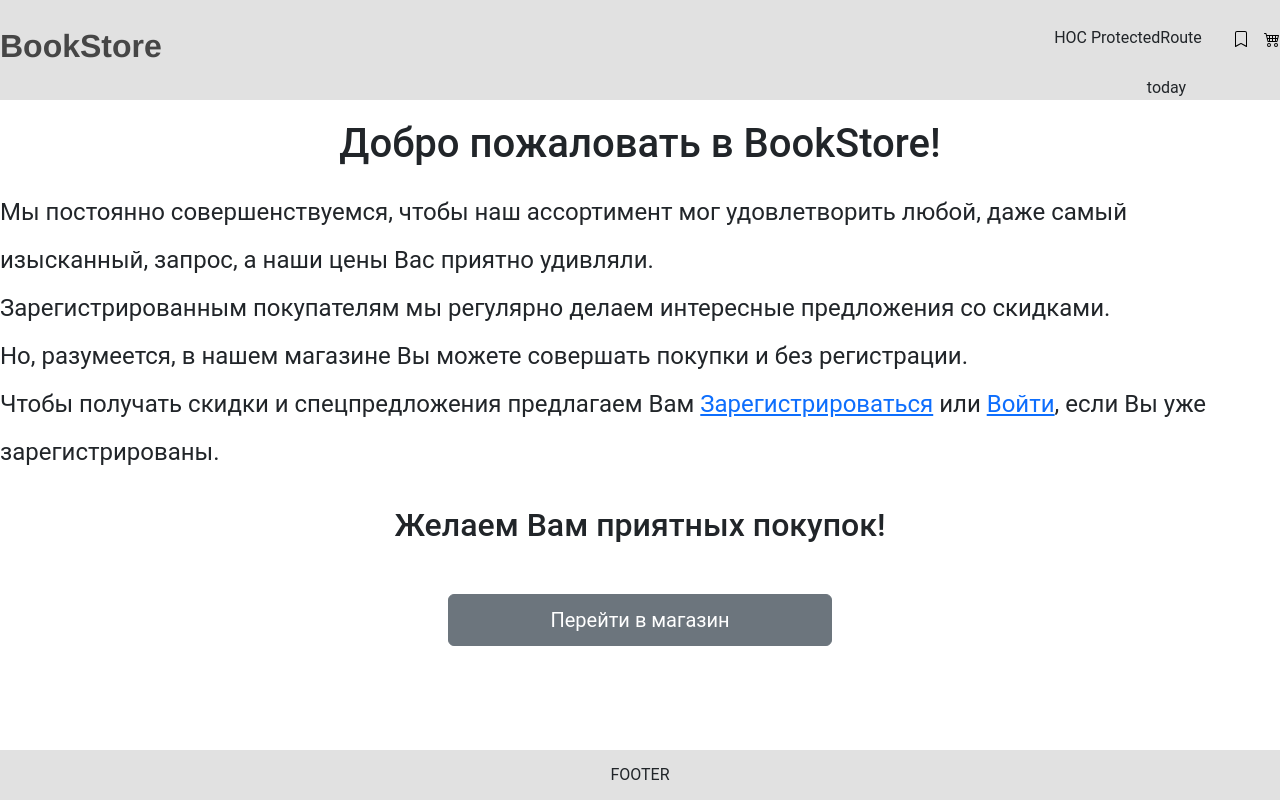
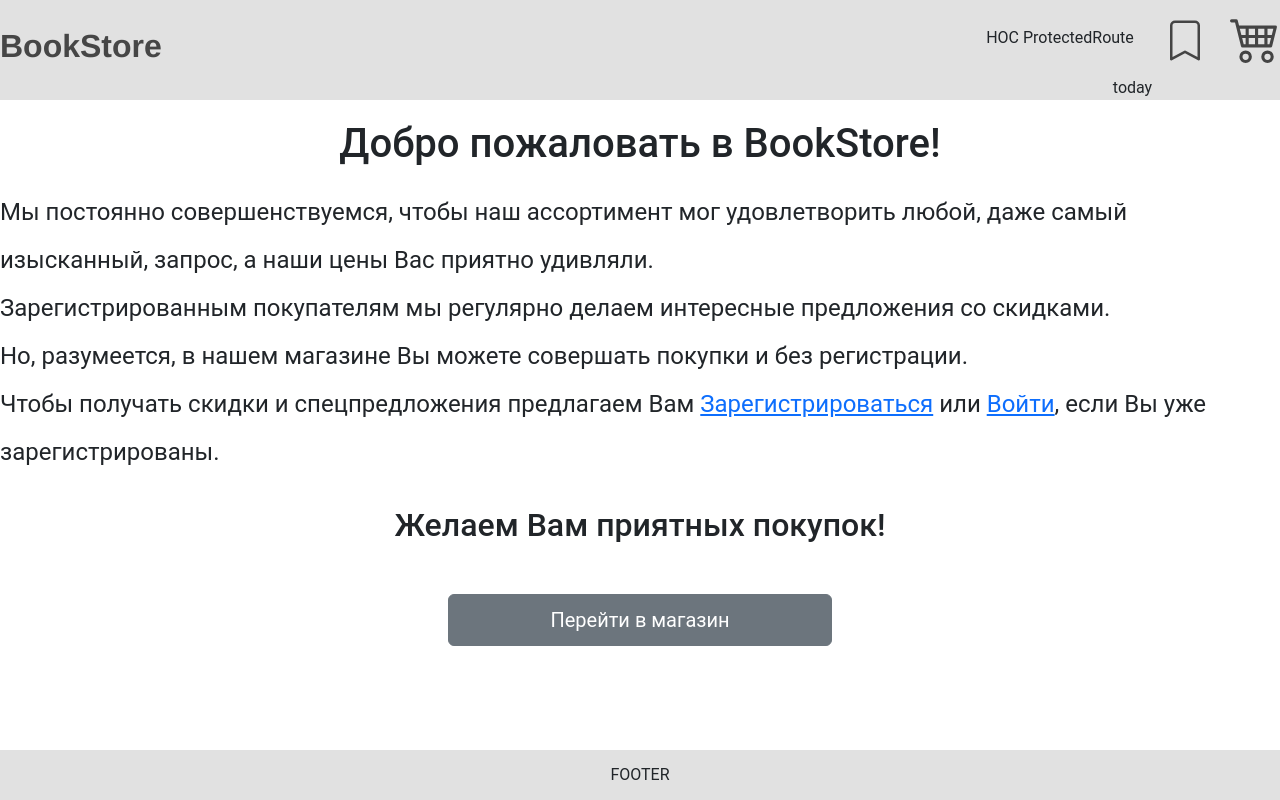
Before and after one commit to DNWD843/book-store, a React (Create React App) app: page / in a window 1280 px wide. Built offline with nearby package versions, Linux system fonts and the light colour scheme.

Commit message:
40: доработал иконки, небольшой рефакторинг

```diff
--- a/src/components/CardToolBar/CardToolBar.module.css
+++ b/src/components/CardToolBar/CardToolBar.module.css
@@ -1,4 +1,4 @@
-.tooltip {
+.toolbar {
   cursor: pointer;
   display: grid;
   transition: bottom 0.2s ease-in-out;
@@ -53,14 +53,11 @@
 
 .bookmarkIcon {
   cursor: pointer;
-  fill: var(--light-grey);
   grid-column: first/second;
   grid-row: second/end;
   align-self: end;
   justify-self: center;
-  width: 26px;
-  height: 26px;
-  transition: all 0.2s ease-in-out;
+
 }
 
 .cartIcon {
@@ -69,14 +66,24 @@
   justify-self: center;
   align-self: end;
   margin: 0;
+  cursor: pointer;
+}
+
+.bookmarkIcon svg {
+  fill: var(--grey);
+  width: 26px;
+  height: 26px;
+  transition: all 0.2s ease-in-out;
+}
+
+.cartIcon svg {
+  fill: var(--grey);
   width: 30px;
   height: 30px;
-  fill: var(--light-grey);
-  cursor: pointer;
   transition: all 0.25s ease-in-out;
 }
 
-.bookmarkIcon:hover, .cartIcon:hover {
-  fill: var(--super-light-grey);
+.bookmarkIcon:hover svg, .cartIcon:hover svg {
+  fill: var(--light-grey);
   transform: scale(1.3);
 }
--- a/src/components/CardToolBar/CardToolBar.tsx
+++ b/src/components/CardToolBar/CardToolBar.tsx
@@ -11,7 +11,7 @@ const CardToolBar: React.FC<ICardToolBarProps> = (
   { title, author, price, className, onMouseEnter, onMouseLeave, onBookCardClick, onBookmarkButtonClick, onCartButtonClick },
 ) => (
   <div
-    className={classNames(styles.tooltip, className)}
+    className={classNames(styles.toolbar, className)}
     onClick={onBookCardClick}
     onMouseEnter={onMouseEnter}
     onMouseLeave={onMouseLeave}
@@ -20,28 +20,27 @@ const CardToolBar: React.FC<ICardToolBarProps> = (
       <span className={styles.title}>{title}</span>
       <span className={styles.author}>{`${author.name} ${author.surname}`}</span>
       <span className={styles.price}>{`${price} ${RUBLE_SIGN}`}</span>
+      <div className={styles.bookmarkIcon} title="Добавить в избранное" onClick={onBookmarkButtonClick}>
         <svg
-        className={styles.bookmarkIcon}
           viewBox="0 0 16 16"
           xmlns="http://www.w3.org/2000/svg"
-        onClick={onBookmarkButtonClick}
         >
           <path
             d="M2 2a2 2 0 0 1 2-2h8a2 2 0 0 1 2 2v13.5a.5.5 0 0 1-.777.416L8 13.101l-5.223 2.815A.5.5 0 0 1 2 15.5V2zm2-1a1 1 0 0 0-1 1v12.566l4.723-2.482a.5.5 0 0 1 .554 0L13 14.566V2a1 1 0 0 0-1-1H4z"
           />
         </svg>
+      </div>
+      <div className={styles.cartIcon} title="Положить в корзину" onClick={onCartButtonClick}>
         <svg
-        className={styles.cartIcon}
-        height="16"
           viewBox="0 0 16 16"
-        width="16"
           xmlns="http://www.w3.org/2000/svg"
-        onClick={onCartButtonClick}
         >
           <path
             d="M0 2.5A.5.5 0 0 1 .5 2H2a.5.5 0 0 1 .485.379L2.89 4H14.5a.5.5 0 0 1 .485.621l-1.5 6A.5.5 0 0 1 13 11H4a.5.5 0 0 1-.485-.379L1.61 3H.5a.5.5 0 0 1-.5-.5zM3.14 5l.5 2H5V5H3.14zM6 5v2h2V5H6zm3 0v2h2V5H9zm3 0v2h1.36l.5-2H12zm1.11 3H12v2h.61l.5-2zM11 8H9v2h2V8zM8 8H6v2h2V8zM5 8H3.89l.5 2H5V8zm0 5a1 1 0 1 0 0 2 1 1 0 0 0 0-2zm-2 1a2 2 0 1 1 4 0 2 2 0 0 1-4 0zm9-1a1 1 0 1 0 0 2 1 1 0 0 0 0-2zm-2 1a2 2 0 1 1 4 0 2 2 0 0 1-4 0z"
           />
         </svg>
+      </div>
+
     </div>
   </div>
 );
--- a/src/components/Header/Header.tsx
+++ b/src/components/Header/Header.tsx
@@ -9,7 +9,7 @@ import styles from './Header.module.css';
 
 const Header: React.FC = () => (
   <header className={styles.header}>
-    <Link className={styles.logoLink} to={routes.home}>
+    <Link className={styles.logoLink} title="На главную" to={routes.home}>
       <h2 className={styles.logo}>BookStore</h2>
     </Link>
 
--- a/src/components/HeaderNavLink/HeaderNavLink.module.css
+++ b/src/components/HeaderNavLink/HeaderNavLink.module.css
@@ -1,3 +1,14 @@
 .navLink {
   color: var(--dark-grey);
+  display: grid;
+  align-self: flex-end;
 }
+
+.icon svg {
+  transition: all 0.15s ease-in-out;
+  fill: var(--dark-grey);
+}
+
+.icon svg:hover {
+  fill: var(--grey);
+}
--- a/src/components/HeaderNavLink/HeaderNavLink.props.ts
+++ b/src/components/HeaderNavLink/HeaderNavLink.props.ts
@@ -1,4 +1,7 @@
 import { NavLinkProps } from 'react-router-dom';
 
+import { ENavLinkTypes } from '../../enums';
+
 export interface IHeaderNavLinkProps extends NavLinkProps {
+  linkType: ENavLinkTypes,
 }
--- a/src/components/HeaderNavLink/HeaderNavLink.tsx
+++ b/src/components/HeaderNavLink/HeaderNavLink.tsx
@@ -2,13 +2,23 @@ import classNames from 'classnames';
 import React from 'react';
 import { NavLink } from 'react-router-dom';
 
-import styles from '../NavLinks/HeaderNavLinks.module.css';
+import { ENavLinkTypes } from '../../enums';
 
 import { IHeaderNavLinkProps } from './HeaderNavLink.props';
 
-const HeaderNavLink: React.FC<IHeaderNavLinkProps> = ({ to, children = '', className = '', ...props }) => (
-  <li>
-    <NavLink className={classNames(styles.navLink, className)} to={to} {...props}>{children}</NavLink>
+import styles from './HeaderNavLink.module.css';
+
+const HeaderNavLink: React.FC<IHeaderNavLinkProps> = ({ to, children = '', linkType = ENavLinkTypes.default, ...props }) => (
+  <li className={styles.navLink}>
+    <NavLink
+      className={classNames({
+        [styles.icon]: linkType === ENavLinkTypes.icon,
+      })}
+      to={to}
+      {...props}
+    >
+      {children}
+    </NavLink>
   </li>
 );
 
--- a/src/components/NavLinks/HeaderNavLinks.module.css
+++ b/src/components/NavLinks/HeaderNavLinks.module.css
@@ -2,7 +2,6 @@
   list-style: none;
   margin: 0;
   padding: 0;
-  display: grid;
-  gap: 15px;
-  grid-template-columns: repeat(2, 1fr);
+  display: flex;
+  column-gap: 25px;
 }
--- a/src/components/NavLinks/HeaderNavLinks.tsx
+++ b/src/components/NavLinks/HeaderNavLinks.tsx
@@ -8,8 +8,8 @@ import styles from './HeaderNavLinks.module.css';
 
 const HeaderNavLinks: React.FC = () => (
   <ul className={styles.navLinksList}>
-    {navLinksConfig.map(({ id, to, title, children }) => (
-      <HeaderNavLink key={String(id)} title={title} to={to}>
+    {navLinksConfig.map(({ id, children, ...props }) => (
+      <HeaderNavLink key={String(id)} {...props}>
         {children}
       </HeaderNavLink>
     ))}
--- a/src/components/NavLinks/navLinksConfig.tsx
+++ b/src/components/NavLinks/navLinksConfig.tsx
@@ -1,21 +1,20 @@
 import React from 'react';
-import { NavLinkProps } from 'react-router-dom';
 
+import { ENavLinkTypes } from '../../enums';
 import { routes } from '../../routesMap';
+import { IHeaderNavLinkProps } from '../HeaderNavLink/HeaderNavLink.props';
 
-interface INavLink extends NavLinkProps {
-}
-
-export const navLinksConfig: INavLink[] = [
+export const navLinksConfig: IHeaderNavLinkProps[] = [
   {
     id: '1',
     to: routes.favorites,
-    title: 'Favor',
+    title: 'Избранное',
+    linkType: ENavLinkTypes.icon,
     children: () => (
       <svg
-        height="16"
+        height="45"
         viewBox="0 0 16 16"
-        width="16"
+        width="40"
         xmlns="http://www.w3.org/2000/svg"
       >
         <path
@@ -27,11 +26,13 @@ export const navLinksConfig: INavLink[] = [
   {
     id: '2',
     to: routes.shoppingCart,
+    title: 'Корзина',
+    linkType: ENavLinkTypes.icon,
     children: () => (
       <svg
-        height="16"
+        height="50"
         viewBox="0 0 16 16"
-        width="16"
+        width="50"
         xmlns="http://www.w3.org/2000/svg"
       >
         <path
--- a/src/enums/index.ts
+++ b/src/enums/index.ts
@@ -1 +1,2 @@
 export { EFetchStatuses } from './fetchStatuses';
+export { ENavLinkTypes } from './navLinkTypes';
--- /dev/null
+++ b/src/enums/navLinkTypes.ts
@@ -0,0 +1,4 @@
+export const enum ENavLinkTypes {
+  icon = 'icon',
+  default = '',
+}
```
Lines whose indentation alone changed are shown as unchanged.
